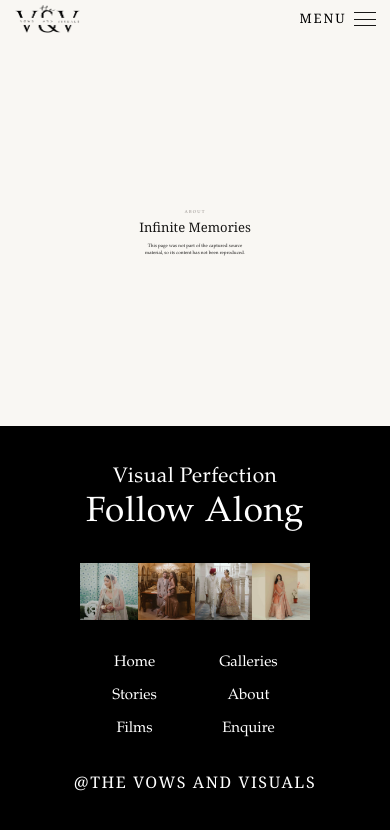
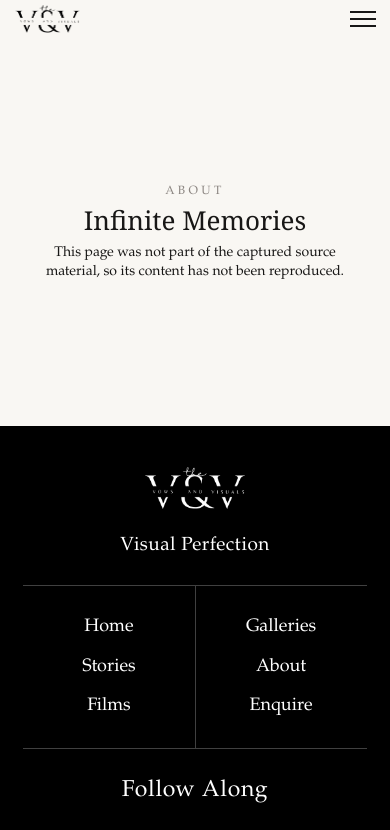
Before and after one commit to Kherasam18/thevowsandvisuals, a React (Vite) app: page /about in a window 390 px wide. Shown: the top 830 px of the page. Built offline with nearby package versions, Linux system fonts and the light colour scheme.

Commit message:
Fix mobile text sizes

```diff
--- a/package.json
+++ b/package.json
@@ -9,6 +9,7 @@
     "preview": "vite preview"
   },
   "dependencies": {
+    "@fontsource/cormorant-garamond": "^5.3.0",
     "@fontsource/eb-garamond": "^5.0.0",
     "@fontsource/gloock": "^5.0.0",
     "@fontsource/playfair-display": "^5.0.0",
--- a/src/components/Footer.jsx
+++ b/src/components/Footer.jsx
@@ -1,5 +1,6 @@
 import { Link } from 'react-router-dom';
 import { FOOTER_LINKS, INSTAGRAM_URL } from '../data/site';
+import brandMark from '../assets/brand/logo-monogram.png';
 import f1 from '../assets/footer/footer-01.jpg';
 import f2 from '../assets/footer/footer-02.jpg';
 import f3 from '../assets/footer/footer-03.jpg';
@@ -14,7 +15,7 @@ const THUMBS = [f1, f2, f3, f4];
 */
 function LinkColumn({ links }) {
   return (
-    <ul className="flex flex-col gap-[0.6em] text-center font-serif text-[15px] leading-[1.6] md:text-copy">
+    <ul className="flex flex-col gap-[0.6em] text-center font-serif text-[18px] leading-[1.6] md:text-copy">
       {links.map((l) => (
         <li key={l.to}>
           <Link
@@ -33,10 +34,38 @@ export default function Footer() {
   return (
     <footer className="w-full bg-black text-white">
       <div className="mx-auto w-full max-w-[1600px] px-[6vw] pb-[9vw] pt-[10vw] md:px-[3vw] md:pb-[2.2vw] md:pt-[3.4vw]">
+        {/* Phone only — the source crowns the mobile footer with the brand mark. */}
+        <img
+          src={brandMark}
+          alt=""
+          aria-hidden="true"
+          className="mx-auto mb-[6vw] h-[46px] w-auto md:hidden"
+        />
+
         <p className="text-center font-serif text-f21 leading-[1.2] tracking-[0.42px]">
           Visual Perfection
         </p>
-        <p className="mt-[0.7vw] text-center font-serif text-f35 leading-[1.2] tracking-[0.7px]">
+
+        {/*
+          Phone only — the source runs the nav between the two headings, framed
+          by hairlines and split by a vertical rule. Desktop keeps its columns
+          flanking the thumbnail strip further down.
+        */}
+        <div className="mt-[7vw] md:hidden">
+          <div className="h-px w-full bg-white/25" />
+          <div className="flex items-stretch">
+            <div className="flex flex-1 justify-center py-[7vw]">
+              <LinkColumn links={FOOTER_LINKS.left} />
+            </div>
+            <div aria-hidden="true" className="w-px self-stretch bg-white/25" />
+            <div className="flex flex-1 justify-center py-[7vw]">
+              <LinkColumn links={FOOTER_LINKS.right} />
+            </div>
+          </div>
+          <div className="h-px w-full bg-white/25" />
+        </div>
+
+        <p className="mt-[7vw] text-center font-serif text-f35 leading-[1.2] tracking-[0.7px] md:mt-[0.7vw]">
           Follow Along
         </p>
 
@@ -44,7 +73,7 @@ export default function Footer() {
         <div className="relative mt-[7vw] md:mt-[2.6vw]">
           {/* 62.8% of the viewport in the source; scaled up here to cancel the
               container's 3vw side padding so the strip lands at the same width. */}
-          <div className="mx-auto flex w-[66.8%] max-w-[1005px]">
+          <div className="mx-auto flex w-full max-w-[1005px] md:w-[66.8%]">
             {THUMBS.map((src, i) => (
               <a
                 key={src}
@@ -52,13 +81,14 @@ export default function Footer() {
                 target="_blank"
                 rel="noreferrer noopener"
                 aria-label={`Instagram photo ${i + 1}`}
-                className="group block w-1/4 overflow-hidden"
+                /* Source shows three wider frames on a phone; the fourth drops out. */
+                className={`group block w-1/3 overflow-hidden md:w-1/4 ${i === 3 ? 'hidden md:block' : ''}`}
               >
                 <img
                   src={src}
                   alt=""
                   aria-hidden="true"
-                  className="aspect-square w-full object-cover transition-opacity duration-300 group-hover:opacity-80"
+                  className="aspect-[4/3] w-full object-cover transition-opacity duration-300 group-hover:opacity-80 md:aspect-square"
                 />
               </a>
             ))}
@@ -73,12 +103,6 @@ export default function Footer() {
           </div>
         </div>
 
-        {/* Mobile: columns stack under the strip. */}
-        <div className="mt-[8vw] flex justify-center gap-[16vw] md:hidden">
-          <LinkColumn links={FOOTER_LINKS.left} />
-          <LinkColumn links={FOOTER_LINKS.right} />
-        </div>
-
         <p className="mt-[8vw] text-center md:mt-[1.6vw]">
           <a
             href={INSTAGRAM_URL}
@@ -91,9 +115,18 @@ export default function Footer() {
         </p>
 
         {/* Legal row */}
-        <div className="mt-[7vw] grid grid-cols-1 gap-[3vw] font-serif text-f14 leading-[1.2] tracking-[0.28px] md:mt-[2.4vw] md:grid-cols-3 md:gap-0">
-          <p className="text-center md:max-w-[17ch] md:text-left"></p>
-          <p className="text-center">
+        <div className="mt-[7vw] grid grid-cols-2 gap-x-[4vw] gap-y-[4vw] font-serif text-f14 leading-[1.4] tracking-[0.28px] md:mt-[2.4vw] md:grid-cols-3 md:gap-0">
+          <p className="text-center uppercase md:max-w-[17ch] md:text-left">
+            {/* Copyright © {new Date().getFullYear()} The Vows and Visuals */}
+          </p>
+          {/*
+            The source pairs the copyright with a T&C / Privacy link. Rendered as
+            plain text until those pages exist — a dead link is worse than none.
+          */}
+          <p className="text-center uppercase md:order-last md:max-w-[17ch] md:justify-self-end md:text-right">
+            {/* T&amp;C and Privacy Policy */}
+          </p>
+          <p className="col-span-2 text-center md:col-span-1">
             <a
               href="http://www.digitalmarketising.com/"
               target="_blank"
--- a/src/components/Navbar.jsx
+++ b/src/components/Navbar.jsx
@@ -60,7 +60,7 @@ export default function Navbar({ overlay = false }) {
                     to={link.to}
                     end={link.to === '/'}
                     className={({ isActive }) =>
-                      'font-display font-bold text-nav leading-[1.4] tracking-[1.6px] text-black ' +
+                      'font-display text-nav leading-[1.4] tracking-[1.6px] text-black ' +
                       'underline-offset-[6px] transition-opacity duration-200 hover:opacity-1000 ' +
                       (isActive ? 'underline' : 'no-underline')
                     }
@@ -91,13 +91,13 @@ export default function Navbar({ overlay = false }) {
               onClick={() => setMenuOpen(true)}
               aria-label="Menu"
               aria-expanded={menuOpen}
-              className="flex items-center gap-2 font-display text-[13px] uppercase tracking-[0.14em] text-black md:hidden"
+              className="flex items-center text-black md:hidden"
             >
-              Menu
-              <span aria-hidden="true" className="flex h-[14px] w-[22px] flex-col justify-between">
-                <span className="block h-px w-full bg-ink" />
-                <span className="block h-px w-full bg-ink" />
-                <span className="block h-px w-full bg-ink" />
+              {/* Icon only — the source has no "MENU" label beside it. */}
+              <span aria-hidden="true" className="flex h-[16px] w-[26px] flex-col justify-between">
+                <span className="block h-[2px] w-full bg-ink" />
+                <span className="block h-[2px] w-full bg-ink" />
+                <span className="block h-[2px] w-full bg-ink" />
               </span>
             </button>
           </div>
--- a/src/components/StoriesCarousel.jsx
+++ b/src/components/StoriesCarousel.jsx
@@ -26,7 +26,7 @@ export default function StoriesCarousel({ items }) {
         {items.map((item) => (
           <li
             key={item.name}
-            className="group relative w-[85%] shrink-0 snap-start overflow-hidden sm:w-[48%] md:w-[calc((107%-10vw)/3)]"
+            className="group relative w-[46%] shrink-0 snap-start overflow-hidden sm:w-[48%] md:w-[calc((107%-10vw)/3)]"
           >
             <img
               src={item.image}
@@ -50,7 +50,7 @@ export default function StoriesCarousel({ items }) {
         type="button"
         onClick={() => scrollByCard(-1)}
         aria-label="Previous stories"
-        className="absolute left-[-3vw] top-1/2 z-10 flex h-[2.8vw] min-h-[38px] w-[2.8vw] min-w-[38px] -translate-y-1/2 items-center justify-center rounded-full bg-white/90 text-ink shadow-md transition-all duration-200 hover:scale-105 hover:bg-white"
+        className="absolute left-[1%] top-1/2 z-10 flex h-[2.8vw] min-h-[38px] w-[2.8vw] min-w-[38px] -translate-y-1/2 items-center justify-center rounded-full bg-white/90 text-ink shadow-md transition-all duration-200 hover:scale-105 hover:bg-white md:left-[-3vw]"
       >
         <ArrowLeft size={20} strokeWidth={1.5} />
       </button>
@@ -58,7 +58,7 @@ export default function StoriesCarousel({ items }) {
         type="button"
         onClick={() => scrollByCard(1)}
         aria-label="Next stories"
-        className="absolute right-[-2.5vw] top-1/2 z-10 flex h-[2.8vw] min-h-[38px] w-[2.8vw] min-w-[38px] -translate-y-1/2 items-center justify-center rounded-full bg-white/90 text-ink shadow-md transition-all duration-200 hover:scale-105 hover:bg-white"
+        className="absolute right-[1%] top-1/2 z-10 flex h-[2.8vw] min-h-[38px] w-[2.8vw] min-w-[38px] -translate-y-1/2 items-center justify-center rounded-full bg-white/90 text-ink shadow-md transition-all duration-200 hover:scale-105 hover:bg-white md:right-[-2.5vw]"
       >
         <ArrowRight size={20} strokeWidth={1.5} />
       </button>
--- a/src/components/TestimonialCarousel.jsx
+++ b/src/components/TestimonialCarousel.jsx
@@ -28,18 +28,18 @@ export default function TestimonialCarousel({ items }) {
         />
       </div>
 
-      <h3 className="mt-[2vw] font-serif text-[calc(22*var(--sf)/1600)] uppercase tracking-[0.16em] text-ink">
+      <h3 className="mt-[5vw] font-serif text-[17px] uppercase tracking-[0.16em] text-ink md:mt-[2vw] md:text-[calc(22*var(--sf)/1600)]">
         {active.name}
       </h3>
 
       <p
         aria-live="polite"
-        className="mt-[1.2vw] max-w-[56ch] text-center font-serif text-[calc(18.5*var(--sf)/1600)] leading-[1.75] text-ink"
+        className="mt-[3vw] max-w-[56ch] text-center font-serif text-[12.5px] leading-[1.75] text-ink md:mt-[1.2vw] md:text-[calc(18.5*var(--sf)/1600)]"
       >
         {active.quote}
       </p>
 
-      <div className="mt-[2vw] flex items-center gap-[2.5vw]">
+      <div className="mt-[6vw] flex items-center gap-[9vw] md:mt-[2vw] md:gap-[2.5vw]">
         <button
           type="button"
           onClick={prev}
--- a/src/index.css
+++ b/src/index.css
@@ -7,6 +7,7 @@
 @import '@fontsource/playfair-display/600.css';
 @import '@fontsource/playfair-display/700.css';
 @import '@fontsource/gloock/400.css';
+@import '@fontsource/cormorant-garamond/300.css';
 
 /*
   FONTS — the site's Wix *theme* declares Gloock/Questrial, but almost every
@@ -25,6 +26,11 @@
   Gloock is genuine. Swap the @import + --font-* tokens if you license the
   originals.
 
+  Playfair Display has no Light weight (400 is its floor), so it renders heavier
+  than the original Butler *Light*. --font-display-light adds Cormorant Garamond
+  300 for display copy that needs that lighter texture — currently the Our
+  Mission headline.
+
   SCALING — Wix scales type and spacing proportionally to viewport width
   against a 1600px cap:
       --scaling-factor: clamp(0px, 100vw, 1600px)
@@ -37,6 +43,7 @@
 
 @theme {
   --font-display: 'Playfair Display', 'Butler', Georgia, serif;
+  --font-display-light: 'Cormorant Garamond', 'Butler', Georgia, serif;
   --font-serif: 'EB Garamond', 'Adobe Garamond Pro', Garamond, Georgia, serif;
   --font-gloock: 'Gloock', Georgia, serif;
   --font-stories: 'Edu VIC WA NT Hand';
@@ -91,6 +98,47 @@
   /* footer "Follow Along"      */
   --text-f14: 14px;
   /* footer legal row           */
+}
+
+/*
+  MOBILE TYPE SCALE — phones only (<768px), desktop untouched.
+
+  The fluid sizes above are all `N * --sf / 1600` with `--sf: min(100vw, 1600px)`,
+  so at a ~393px phone width every one collapses to roughly a quarter of its
+  desktop size — body copy lands at 4-6px. The source site is Wix, which ships a
+  *separate* mobile type set rather than scaling the desktop one down, so these
+  are fixed px values traced from the mobile recording rather than a formula.
+
+  Utilities compile to `font-size: var(--text-*)`, so redefining the custom
+  properties here re-sizes every token-based usage in one place. Arbitrary
+  `text-[calc(N*var(--sf)/1600)]` sizes in JSX are NOT covered — those carry
+  their own `md:` responsive pair.
+*/
+@media (max-width: 767px) {
+  :root {
+    --text-praise: 29px;
+    /* "PRAISE"                   */
+    --text-hero: 25px;
+    /* "CINEMATIC"                */
+    --text-h1: 26px;
+    /* mission headline           */
+    --text-h2: 30px;
+    --text-stories: 20px;
+    --text-name: 17px;
+    --text-lead: 13px;
+    --text-body: 14px;
+    --text-copy: 15px;
+    --text-eyebrow: 12px;
+    /* "OUR MISSION" + mission copy */
+
+    /* Footer fixed sizes — the desktop values are far too large on a phone. */
+    --text-f21: 19px;
+    /* "Visual Perfection"        */
+    --text-f35: 23px;
+    /* "Follow Along"             */
+    --text-f14: 10px;
+    /* legal row                  */
+  }
 }
 
 @layer base {
```
Also changed, not shown: src/pages/Home.jsx (+46 -16 lines), 1 other file (tests, documents, lock files or other folders).
